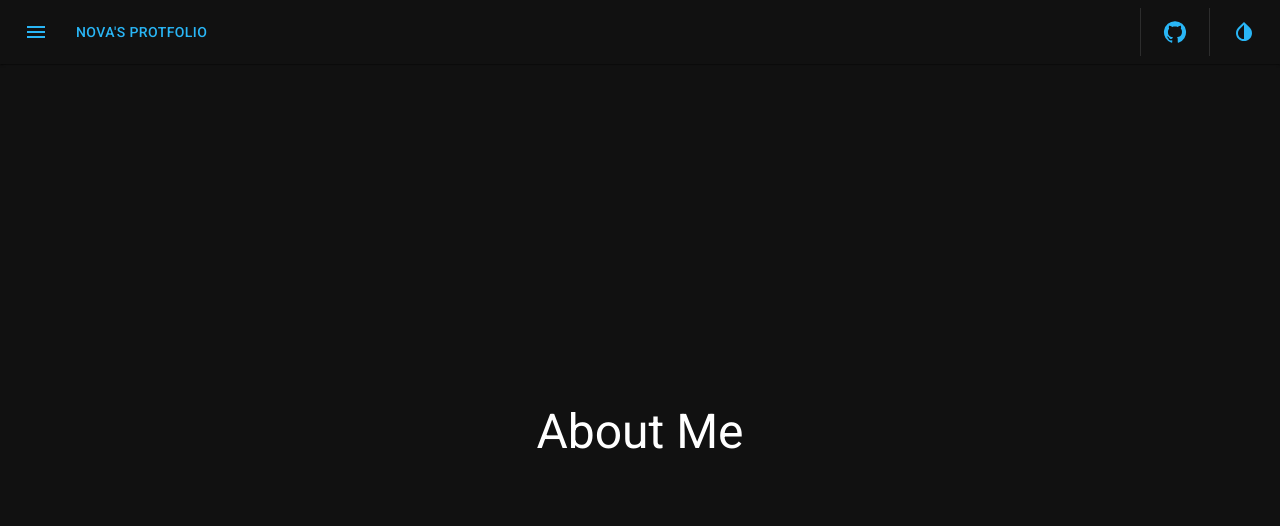
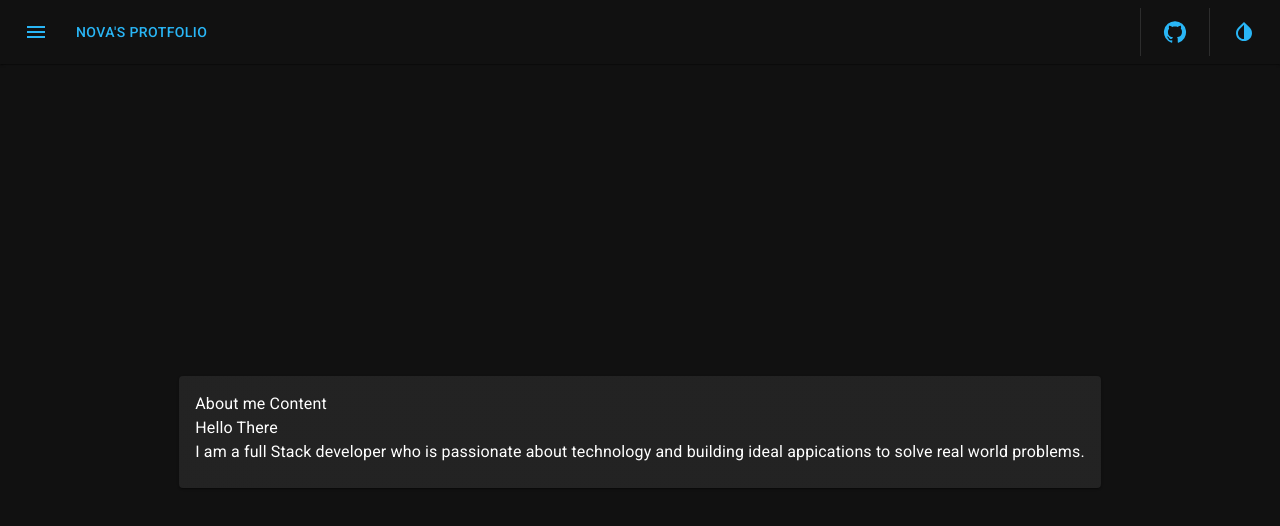
Before and after one commit to nova-sangeeth/nginx-proxy-workout, a React (Vite) app in the folder react-pwa-frontend/: page /about-me in a window 1280 px wide. Shown: the top 526 px of the page. Built offline with nearby package versions, Linux system fonts and the light colour scheme.

Commit message:
Add new content to the  about me page.

```diff
--- a/react-pwa-frontend/src/pages/Page3/Page3.tsx
+++ b/react-pwa-frontend/src/pages/Page3/Page3.tsx
@@ -1,14 +1,26 @@
-import Typography from '@mui/material/Typography';
+import Box from "@mui/material/Box";
+import Card from "@mui/material/Card";
+import CardContent from "@mui/material/CardContent";
+import Typography from "@mui/material/Typography";
 
-import Meta from '@/components/Meta';
-import { FullSizeCenteredFlexBox } from '@/components/styled';
+import Meta from "@/components/Meta";
+import { FullSizeCenteredFlexBox } from "@/components/styled";
 
 function Page3() {
   return (
     <>
       <Meta title="About Me" />
       <FullSizeCenteredFlexBox>
-        <Typography variant="h3">About Me</Typography>
+        <Card sx={{ minWidth: 275 }}>
+          <CardContent>
+            <Typography>About me Content</Typography>
+            <Typography>Hello There</Typography>
+            <Typography>
+              I am a full Stack developer who is passionate about technology and building ideal
+              appications to solve real world problems.
+            </Typography>
+          </CardContent>
+        </Card>
       </FullSizeCenteredFlexBox>
     </>
   );
```
